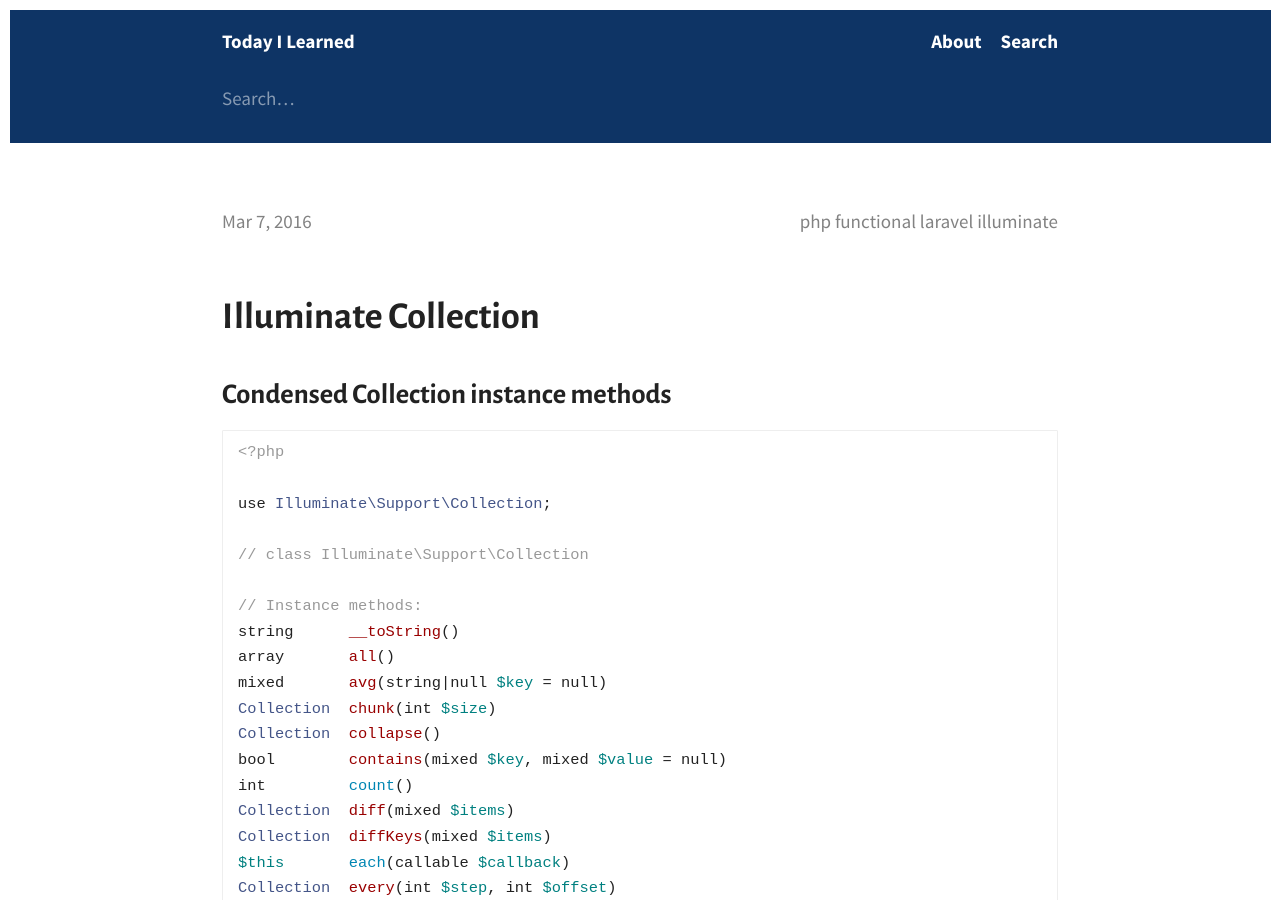
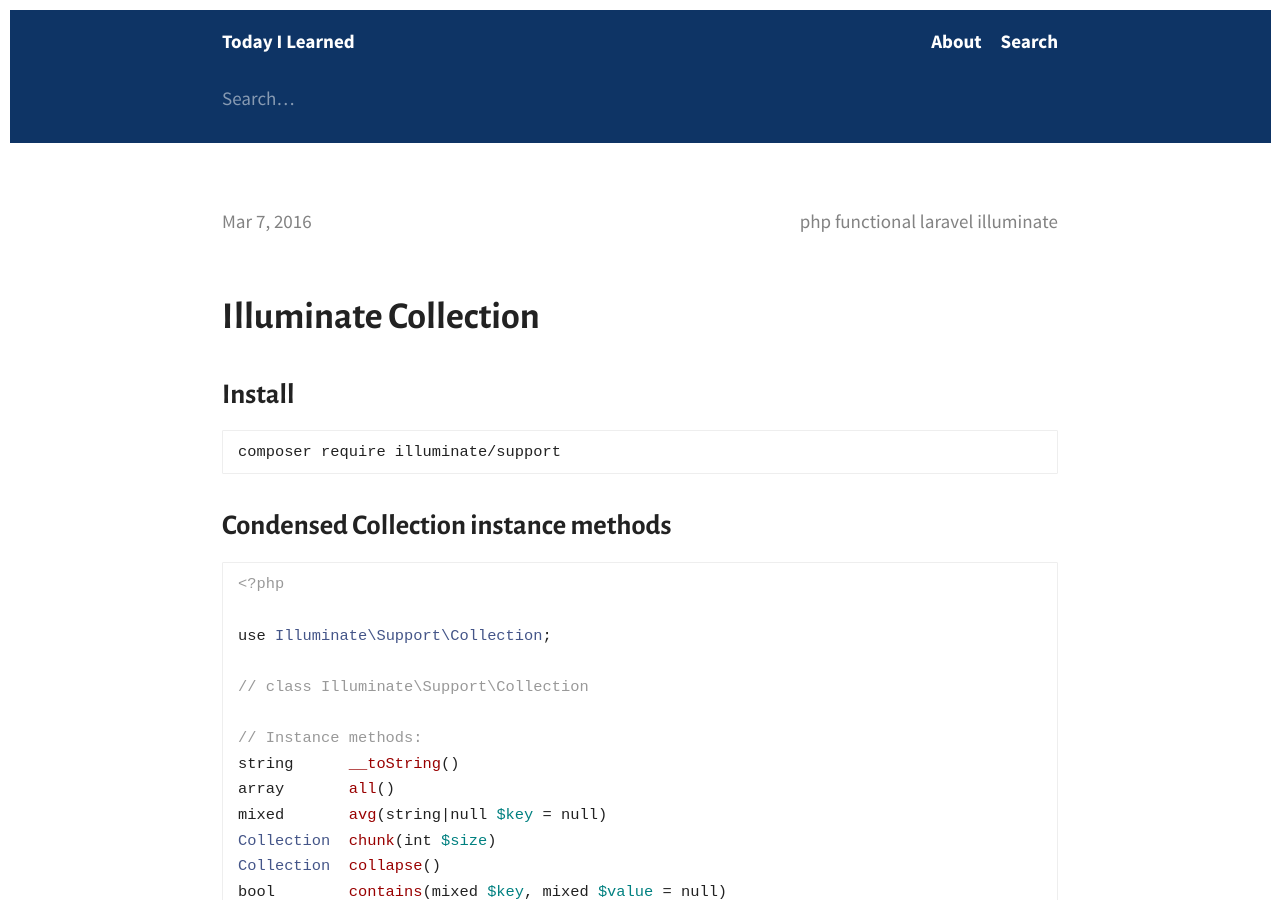
Before and after one commit to agentk/TIL, a Jekyll site: the page built from php/_posts/2016-03-07-illuminate-collection.md, in a window 1280 px wide and 900 px high. Built offline with Jekyll 4.4.1, drawn with Linux system fonts in a browser that asks for light colours; Markdown is read by kramdown in place of the engine named in the settings; some of the changed text lies outside the part shown.

Commit message:
[Update] Add more references to Illuminate Collection notes

````diff
--- a/php/_posts/2016-03-07-illuminate-collection.md
+++ b/php/_posts/2016-03-07-illuminate-collection.md
@@ -7,6 +7,12 @@
   - laravel
   - illuminate
 ---
+
+## Install
+
+```bash
+composer require illuminate/support
+```
 
 ## Condensed Collection instance methods
 
@@ -123,5 +129,6 @@
 
 ## References
 
+- https://packagist.org/packages/illuminate/support
 - https://laravel.com/api/5.2/Illuminate/Support/Collection.html
 - http://adamwathan.me/2015/01/01/refactoring-loops-and-conditionals/
````
